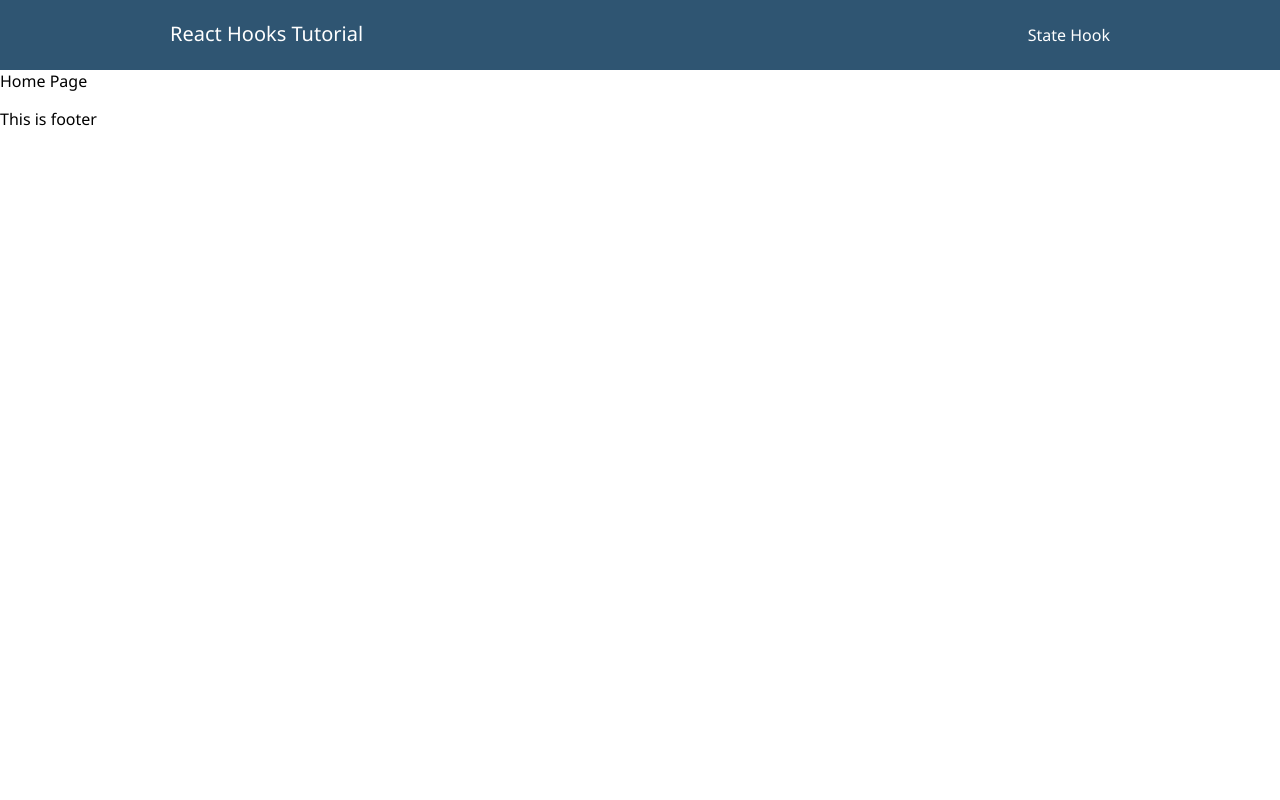
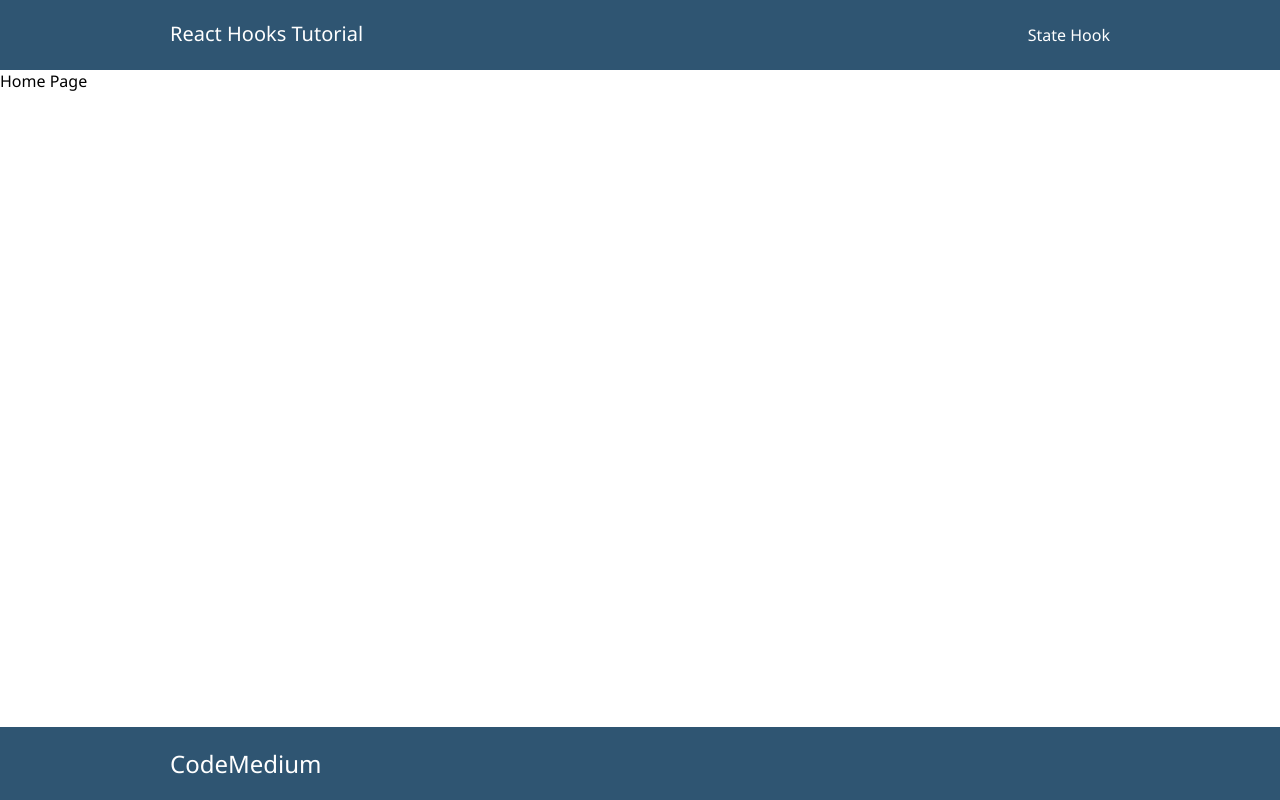
Before and after one commit to ArnasDickus/react-hooks-series, a Next.js app: page / in a window 1280 px wide. Built offline with nearby package versions, Linux system fonts and the light colour scheme.

Commit message:
created-footer

```diff
--- a/src/components/layout/layout.tsx
+++ b/src/components/layout/layout.tsx
@@ -3,6 +3,7 @@ import React from 'react'
 import HeadSeo from './head-seo/head-seo';
 import Footer from './sections/footer/footer'
 import Header from './sections/header/header'
+import styled from 'styled-components';
 
 interface ILayout {
     children: React.ReactNode
@@ -11,13 +12,23 @@ interface ILayout {
 
 const Layout = (props: ILayout) => {
   return (
-    <>
+    <LayoutContainer>
     <HeadSeo {...props.headSeoData} />
     <Header />
-    <main>{props.children}</main>
+    <main className="content">{props.children}</main>
     <Footer />
-    </>
+    </LayoutContainer>
   )
 }
 
 export default Layout
+
+const LayoutContainer = styled.div`
+    display: flex;
+    flex-direction: column;
+    min-height: 100vh;
+
+  .content {
+     flex-grow: 1;
+  }
+`;
--- a/src/components/layout/sections/footer/footer.tsx
+++ b/src/components/layout/sections/footer/footer.tsx
@@ -1,10 +1,13 @@
+import { LargeWrapper } from '@components/wrappers'
 import React from 'react'
 import styled from 'styled-components'
 
 const Footer = () => {
   return (
     <ContainerFooter>
-      <p>This is footer</p>
+      <LargeWrapper>
+        <h2 className="title">CodeMedium</h2>
+      </LargeWrapper>
     </ContainerFooter>
   )
 }
@@ -12,5 +15,10 @@ const Footer = () => {
 export default Footer
 
 const ContainerFooter = styled.footer`
-  //
+  background-color: ${props => props.theme.colors.darkBlue2f5};
+
+  .title {
+    color: ${props => props.theme.colors.textColor1};
+    font-weight: 400;
+  }
 `;
--- a/src/components/layout/sections/header/header.tsx
+++ b/src/components/layout/sections/header/header.tsx
@@ -2,11 +2,12 @@ import React, { Fragment } from 'react'
 import styled from 'styled-components';
 import Link from 'next/link'
 import { navLinks } from './nav-links/nav-links';
+import { LargeWrapper } from '@components/wrappers';
 
 const Header = () => {
   return (
     <ContainerHeader>
-      <div className="wrapper">
+      <LargeWrapper>
         <div>
           <Link href="/">
             <h1 className="title">React Hooks Tutorial</h1>
@@ -27,7 +28,7 @@ const Header = () => {
             }
           </ul>
         </nav>
-      </div>
+      </LargeWrapper>
     </ContainerHeader>
   )
 }
@@ -49,16 +50,6 @@ const ContainerHeader = styled.header`
     }
   }
 
-  .wrapper {
-    display: flex;
-    justify-content: space-between;
-    align-items: baseline;
-    margin-right: auto;
-    margin-left:  auto;
-    max-width: 960px;
-    padding-right: 10px;
-    padding-left:  10px;
-  }
   .nav {
     display: flex;
     align-items: center;
--- /dev/null
+++ b/src/components/wrappers.ts
@@ -0,0 +1,12 @@
+import styled from 'styled-components';
+
+export const LargeWrapper = styled.div`
+    display: flex;
+    justify-content: space-between;
+    align-items: baseline;
+    margin-right: auto;
+    margin-left:  auto;
+    max-width: 960px;
+    padding-right: 10px;
+    padding-left:  10px;
+`;
```
